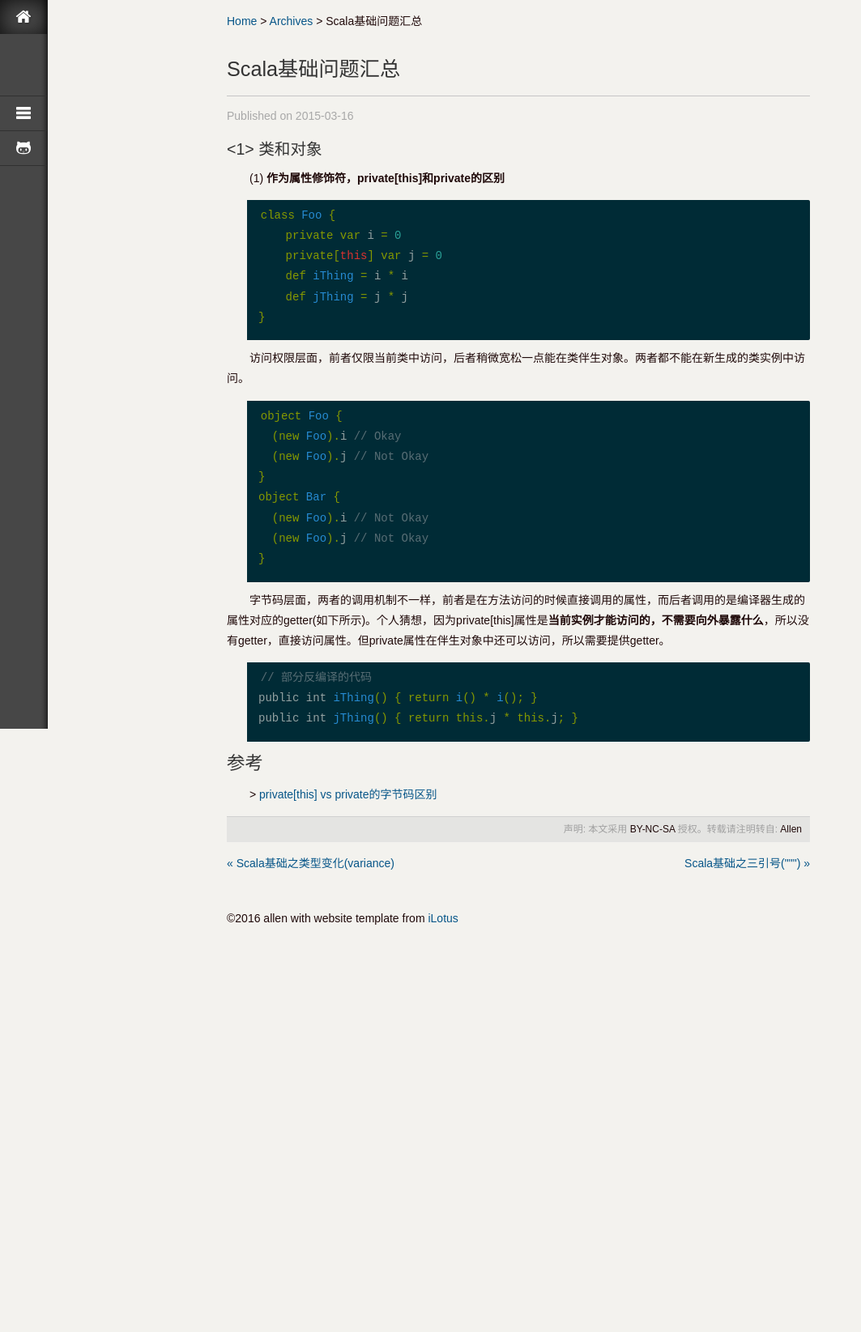
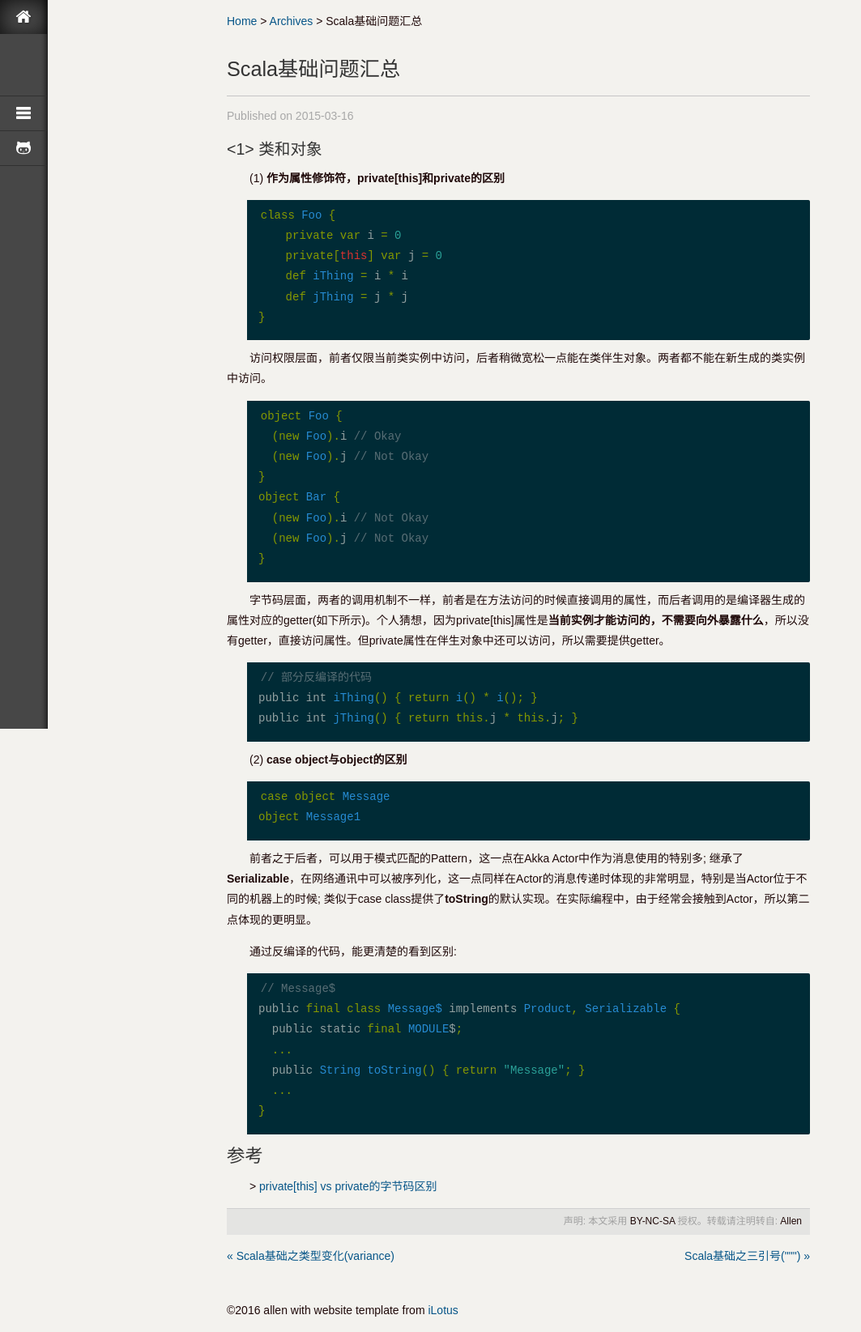
Before and after one commit to jacoffee/jacoffee.github.io, a Jekyll site: the page built from _posts/2015-03-16-scala-basic-questions.md, in a window 1280 px wide. Shown: the whole page at 81% size, without its empty margins (0-1063 px from the left). Built offline with Jekyll 4.4.1, drawn with Linux system fonts in a browser that asks for light colours; Markdown is read by kramdown in place of the engine named in the settings; comment, search, counter and statistics services are not loaded; before the commit the page ends 1161 px from its top, so only the background shows below that.

````diff
--- a/_posts/2015-03-16-scala-basic-questions.md
+++ b/_posts/2015-03-16-scala-basic-questions.md
@@ -23,7 +23,7 @@
 }
 ```
 
-访问权限层面，前者仅限当前类中访问，后者稍微宽松一点能在类伴生对象。两者都不能在新生成的类实例中访问。
+访问权限层面，前者仅限当前类实例中访问，后者稍微宽松一点能在类伴生对象。两者都不能在新生成的类实例中访问。
 
 ```scala
 object Foo {
@@ -44,6 +44,29 @@
 public int jThing() { return this.j * this.j; }
 ```
 
+(2) **case object与object的区别**
+
+```scala
+case object Message
+object Message1
+```
+
+前者之于后者，可以用于模式匹配的Pattern，这一点在Akka Actor中作为消息使用的特别多;
+继承了**Serializable**，在网络通讯中可以被序列化，这一点同样在Actor的消息传递时体现的非常明显，特别是当Actor位于不同的机器上的时候;
+类似于case class提供了**toString**的默认实现。在实际编程中，由于经常会接触到Actor，所以第二点体现的更明显。
+
+通过反编译的代码，能更清楚的看到区别:
+
+```scala
+// Message$
+public final class Message$ implements Product, Serializable {
+  public static final MODULE$;
+  ...
+  public String toString() { return "Message"; }
+  ...
+}
+```
+
 
 ##参考
 
````
Also changed, not shown: _posts/2015-04-11-scala-annotation.md (+1 -1 lines), _posts/2016-02-23-scala-tail-recurison.md (added, +91 -0 lines), static/images/charts/2015-05-22/Spray Request Process.png (added), static/images/charts/2016-02-23/fac_linear_recursion.png (added), static/images/charts/2016-02-23/stack.png (added).
